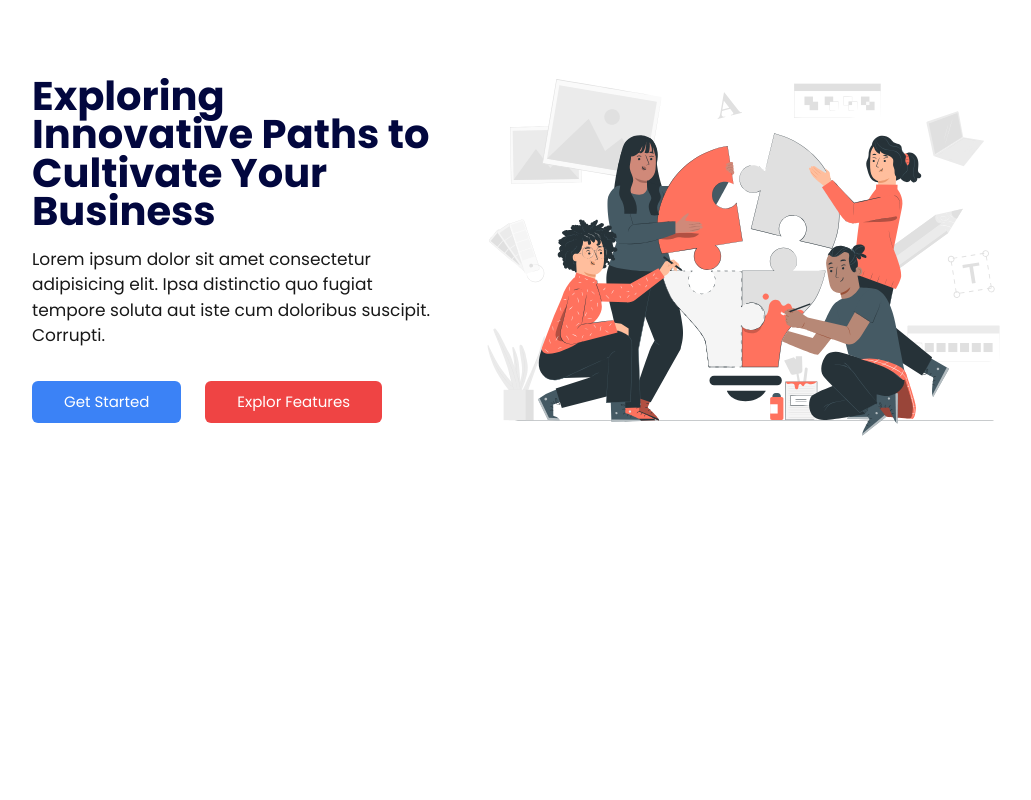
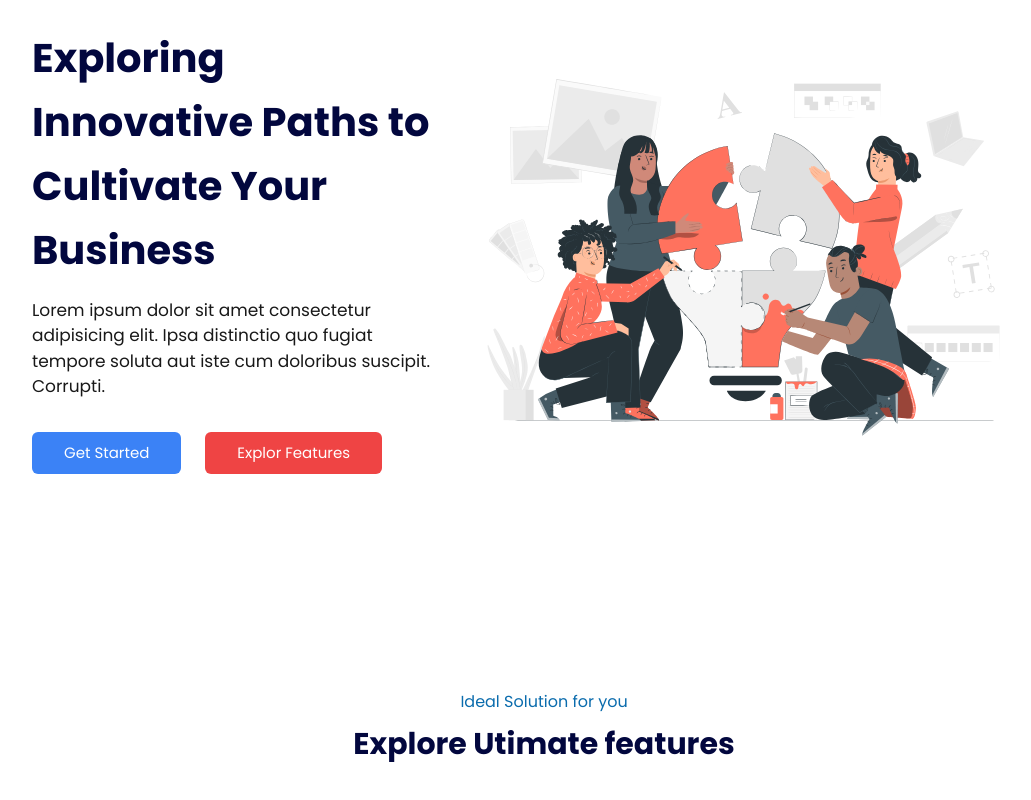
Before and after one commit to moonspark78/Agency-Website, a Next.js app: page / in a window 1280 px wide. Shown: the part 198-998 px from the top of the page, without its empty margins (96-1127 px from the left). Before the commit the page ends 800 px from the top, so only its background shows below. Built offline with nearby package versions, Linux system fonts and the light colour scheme.

Commit message:
:art: Starting with the Features section   :art:

```diff
--- /dev/null
+++ b/app/components/Features/Features.tsx
@@ -0,0 +1,13 @@
+import React from 'react'
+import SectionHeading from '../SectionHeading/SectionHeading'
+
+const Features = () => {
+  return (
+
+    <div className='pt-[5rem] pb-[3rem]'>
+        <SectionHeading headingMini= "Ideal Solution for you" headingPrimary="Explore Utimate features"/>
+    </div>
+  )
+}
+
+export default Features
--- a/app/components/Hero/Hero.tsx
+++ b/app/components/Hero/Hero.tsx
@@ -9,7 +9,7 @@ const Hero = () => {
     <div className="h-[70vh] lg:h-[88vh] md:h-[80vh] sm:h-[75vh] flex items-center flex-col justify-center">
       <div className="grid grid-cols-1 lg:grid-cols-5 items-center w-[80%] mx-auto">
         <div className="col-span-2">
-          <h1 className="text-[27px] md:text-[35px] lg:text-[40px] mb-[1rem] font-bold text-[#02073e] leading-[2.4rem] md:leading-[ 4rem]">
+          <h1 className="text-[27px] md:text-[35px] lg:text-[40px] mb-[1rem] font-bold text-[#02073e] leading-[2.4rem] md:leading-[4rem]">
             Exploring Innovative Paths to Cultivate Your Business
           </h1>
           <p className="md:text-[17px] text-[15px] mb-[2rem] text-black opacity-90 font-[400]">
--- a/app/components/Home.tsx
+++ b/app/components/Home.tsx
@@ -1,9 +1,12 @@
 import React from 'react'
 import Hero from "./Hero/Hero"
+import Features from "./Features/Features"
+
 const Home = () => {
   return (
     <div>
       <Hero/>
+      <Features/>
     </div>
   )
 }
--- /dev/null
+++ b/app/components/SectionHeading/SectionHeading.tsx
@@ -0,0 +1,15 @@
+import React from "react";
+
+interface Props {
+  headingMini: string;
+  headingPrimary: string;
+}
+
+const SectionHeading = ({ headingMini, headingPrimary }: Props) => {
+  return <div className="text-center p-2">
+        <p className="text-[#0b6cad] md:text-[16px] text-[-15px]">{headingMini}</p>
+        <h1 className="mt-[0.5rem] font-bold text-[22px] md:text-[30px] text-[#02073e]">{headingPrimary}</h1>
+  </div>;
+};
+
+export default SectionHeading;
```
